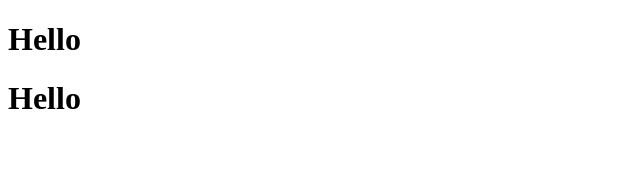
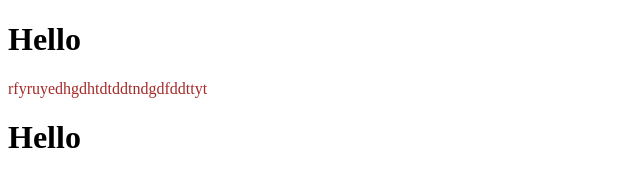
Before and after one commit to SergeyyyID/git-test, a plain HTML site: page index.html in a window 1280 px wide. Shown: the whole page, without its empty margins (0-640 px from the left). Drawn offline with Linux system fonts and the light colour scheme.

Commit message:
Added indec and style

```diff
--- a/index.html
+++ b/index.html
@@ -14,6 +14,10 @@
 </head>
 <body>
     <h1>Hello</h1>
+    <p>
+        rfyruyedhgdhtdtddtndgdfddttyt
+
+            </p>
 </body>
 </html>
     <title>Document</title>
--- a/style.css
+++ b/style.css
@@ -1,3 +1,6 @@
 p{
     color: brown;
 }
+P{
+    container: 3;
+}
```
